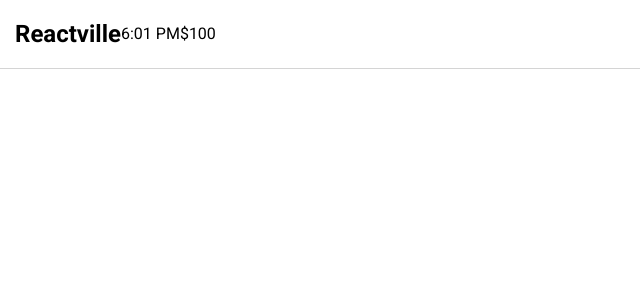
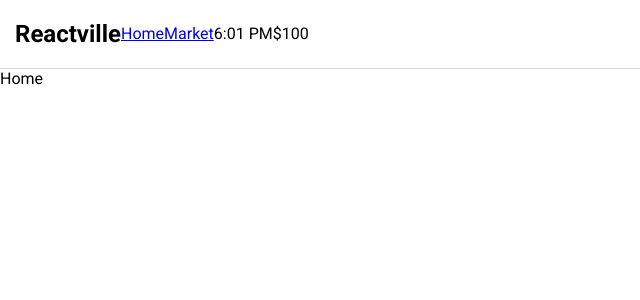
Before and after one commit to whlong1/reactville, a React (Create React App) app: page / in a window 1280 px wide. Shown: the top 300 px of the page, without its empty margins (0-640 px from the left). Built offline with nearby package versions, Linux system fonts and the light colour scheme.

Commit message:
build out basic navigation

```diff
--- a/src/App.jsx
+++ b/src/App.jsx
@@ -7,6 +7,7 @@ import './App.css'
 // Components
 import Nav from './Nav/Nav'
 import SuperMarket from './SuperMarket/SuperMarket'
+import Home from './Home'
 
 const App = () => {
   const [cash, setCash] = useState(100)
@@ -24,6 +25,9 @@ const App = () => {
     <main>
       <Nav cash={cash} setCash={setCash} />
       <Routes>
+        <Route path="/"
+          element={<Home />}
+        />
         <Route path="/market"
           element={<SuperMarket handlePurchase={handlePurchase} />}
         />
--- a/src/Home.jsx
+++ b/src/Home.jsx
@@ -5,7 +5,7 @@ const Home = () => {
 
   return (
     <section>
-
+      Home
 
     </section>
   )
--- a/src/Nav/Nav.jsx
+++ b/src/Nav/Nav.jsx
@@ -1,5 +1,6 @@
 import React from 'react'
 import '../App.css'
+import { NavLink } from 'react-router-dom'
 
 import Wallet from "./Wallet"
 import Clock from './Clock'
@@ -9,6 +10,8 @@ const Nav = (props) => {
   return (
     <nav>
       <h1>Reactville</h1>
+      <NavLink to='/'>Home</NavLink>
+      <NavLink to='/market'>Market</NavLink>
       <Clock />
       <Wallet cash={props.cash} />
     </nav>
```
